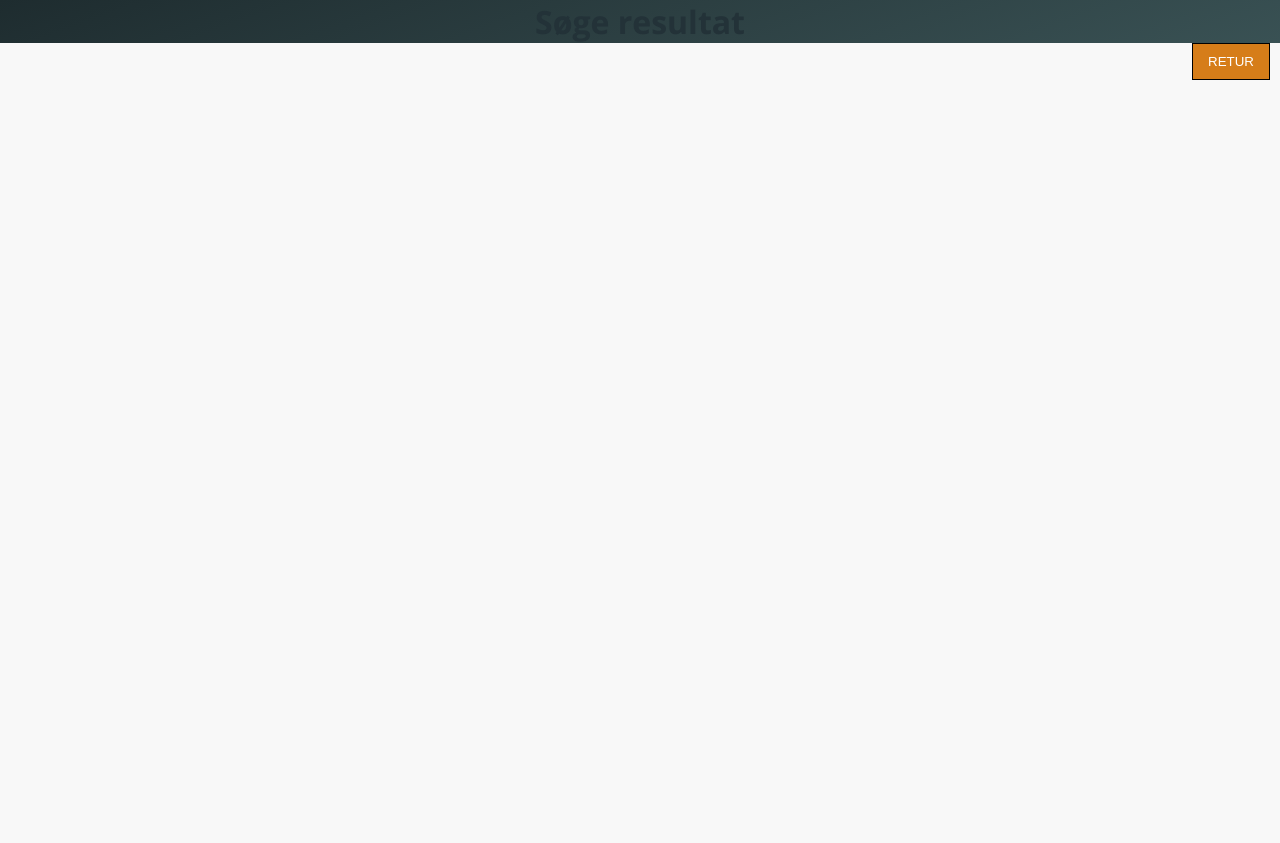
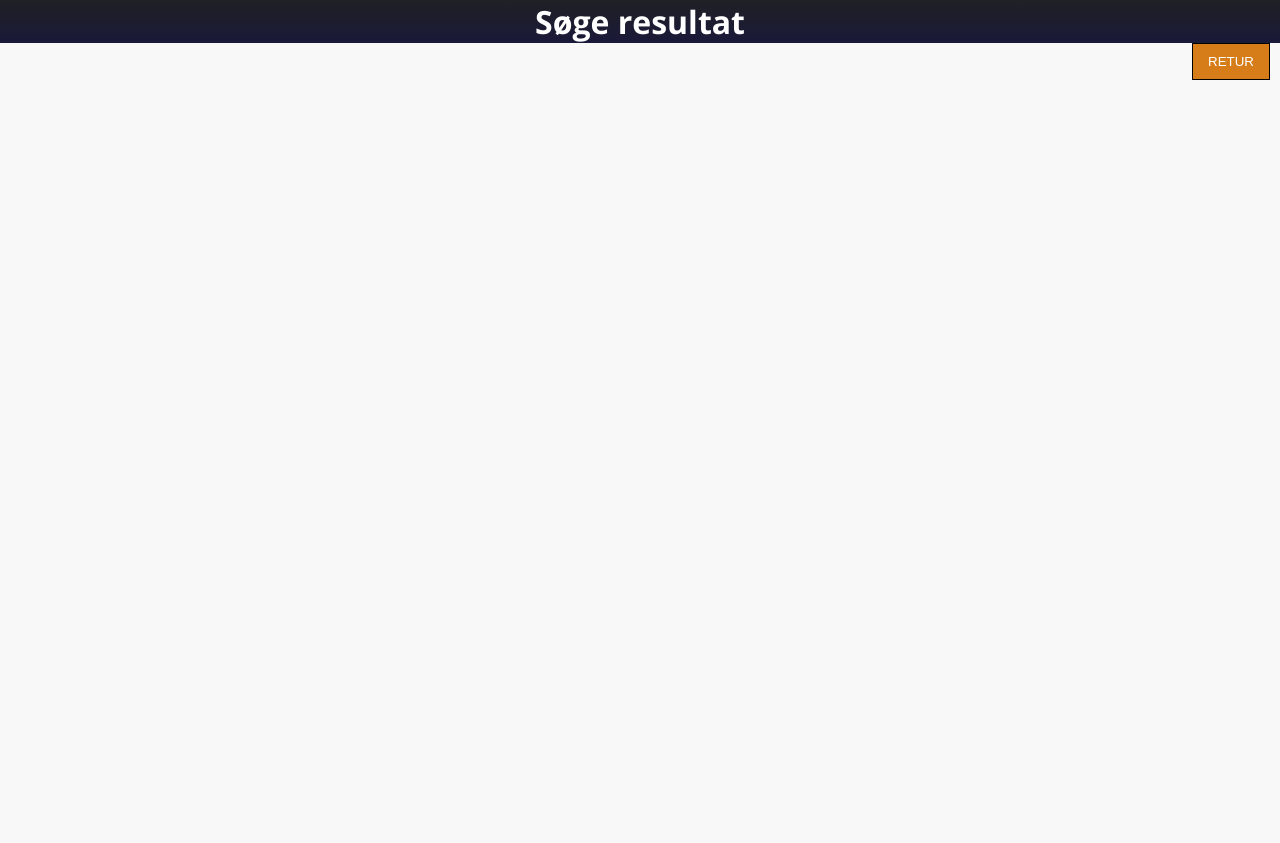
Before and after one commit to LasseLykke/Donnes, a PHP site: page /search.php in a window 1280 px wide. Run offline with PHP 8.4, Linux system fonts and the light colour scheme; the visitor is signed in with stand-in values (Sample User, id 1); data that the repository does not hold is empty.

Commit message:
added varibles to base css

```diff
--- a/style/base.css
+++ b/style/base.css
@@ -10,7 +10,12 @@
     --blue: #233238;
     --grey: #d9d9d9;
     --placeholder: #999999;
-    --grd-color: background: rgb(100,140,142);
-	background: linear-gradient(340deg, rgba(100,140,142,1) 0%, rgba(30,44,47,1) 100%);
+    --grd-color: background: rgb(32,32,37);
+    --black: #111111;
+	background: linear-gradient(180deg, rgba(32,32,37,1) 0%, rgba(0,0,133,1) 24%, rgba(242,242,245,1) 100%);
+    --offgrey: #f2f2f5;
+    --deepblue: #000085;
+    --lightblue: #A1CCFA;
+    --blackhole: #202025;
 
 }
--- a/style/components.css
+++ b/style/components.css
@@ -41,9 +41,9 @@ label {
 	opacity: 1; /*FIREFOX FIX*/
 }
 
-button {
+button { /* SKAL GØRES STØRRE */
 	float: left;
-	background: #a3b1b1;
+	background: var(--deepblue);
 	padding: 10px 15px;
 	color: #fff;
 	border-radius: 5px;
@@ -57,7 +57,7 @@ button:hover{
 /* Login btn*/
 .loginBtn {
 	background-color: var(--white);
-	border: 1px solid var(--grey);
+	border: 1px solid var(--offgrey);
 	color: var(--blue);
 }
 
--- a/style/layout.css
+++ b/style/layout.css
@@ -28,6 +28,10 @@
 }
 
 .main {
+	background-color: var(--offgrey);
+}
+
+.main-search {
 	background-color: var(--bg);
 }
 
@@ -96,17 +100,6 @@ tbody tr:hover {
 tbody td {
   position: relative;
 }
-/*
-tbody td:hover:before {
-  content: "";
-  position: absolute;
-  left: 0;
-  right: 0;
-  top: -9999px;
-  bottom: -9999px;
-  background-color: rgba(255, 255, 255, 0.2);
-  z-index: -1;
-}*/
 
 .retur_btn {
 	background-color: #d67D19;
--- a/style/typography.css
+++ b/style/typography.css
@@ -8,10 +8,6 @@ h1 {
 	text-align: center;
 	color: #fff;
     font-weight: 700;
-}
-
-.søgeheader {
-    color: var(--blue);
 }
 
 .loginHeader {
```
